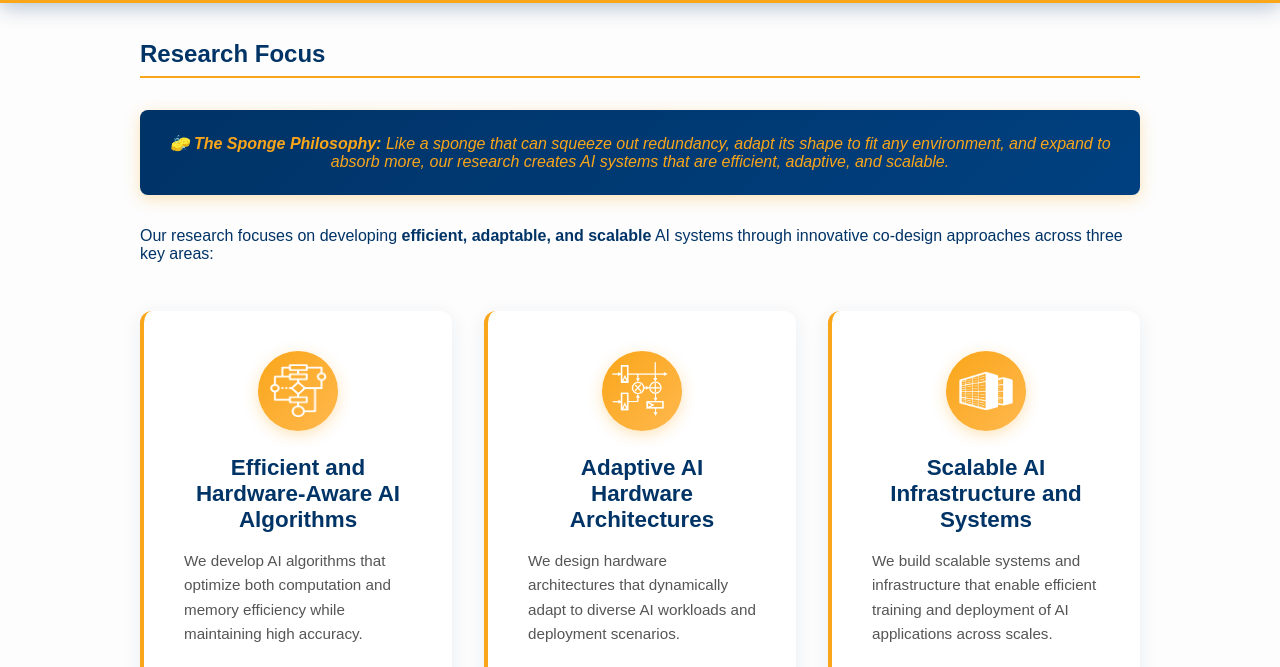
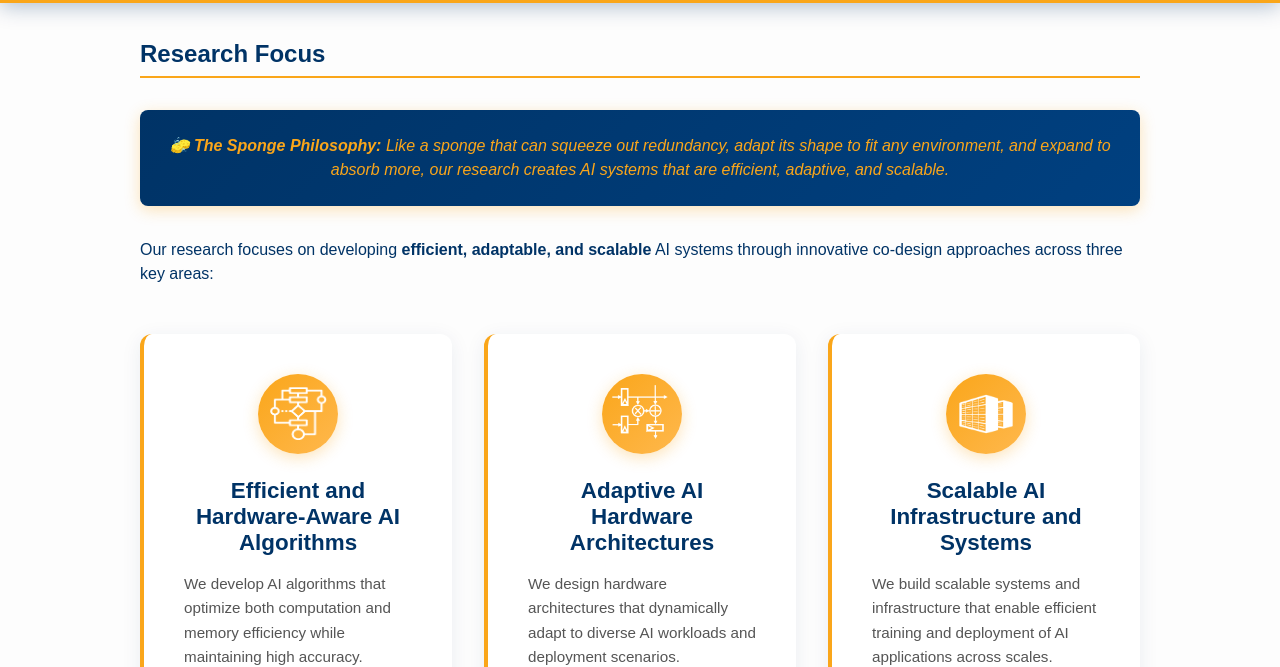
Before and after one commit to sponge-lab/sponge-lab.github.io, a plain HTML site: page research.html in a window 1280 px wide. Shown: the part 112-779 px from the top of the page. Drawn offline with Linux system fonts and the light colour scheme.

Commit message:
Slightly tune the line space

```diff
--- a/css/styles.css
+++ b/css/styles.css
@@ -2,6 +2,10 @@
 
 html, body {
   height: 100%;
+}
+
+p {
+  line-height: 1.5;
 }
 
 body {
@@ -393,6 +397,7 @@ footer {
   text-align: center;
   margin: 2rem 0;
   box-shadow: 0 4px 15px rgba(250, 166, 26, 0.3);
+  line-height: 1.5;
 }
 
 .research-areas-grid {
```
